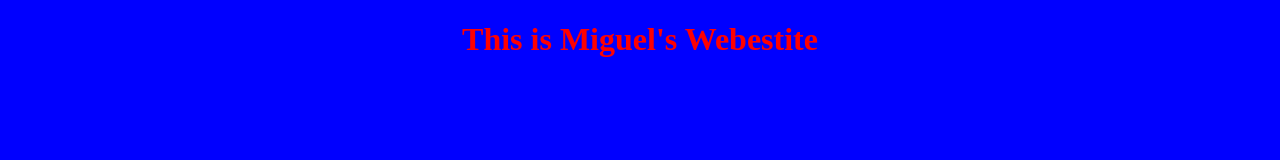
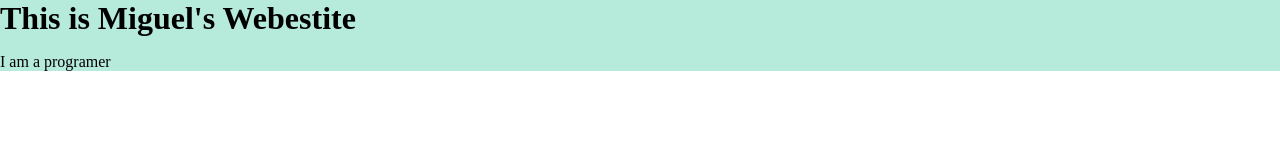
Before and after one commit to migsmix92/Miguel-s-site, a plain HTML site: page index.html in a window 1280 px wide. Drawn offline with Linux system fonts and the light colour scheme.

Commit message:
Add files via upload

```diff
--- a/css/styles.css
+++ b/css/styles.css
@@ -1,8 +1,18 @@
-body{
-    background-color: blue;
+div {
+    background-color: #B6EADA;
 }
 
-h1{
-    text-align: center;
-    color: red;
+body {
+    margin-top: 0px;
+    margin-bottom: 0px;
+    margin-right: 0px;
+    margin-left: 0px
 }
+
+h1 {
+
+    margin-top: 0px;
+    margin-bottom: 0px;
+    margin-right: 0px;
+    margin-left: 0px;
+}
--- a/index.html
+++ b/index.html
@@ -1,17 +1,18 @@
 <!DOCTYPE html>
-<html lang="en">
+
 <head>
-    <meta charset="UTF-8">
 
-    <meta name="viewport" content="width=device-width, initial-scale=1.0">
 
     <title>Miguel's Site</title>
     <link rel="stylesheet" href="css/styles.css">
-    <link rel="icon" href="images/favicon.ico">
+    <link rel="icon" href="images/favicon1.ico">
     <title>Document</title>
 </head>
 <body>
-    <h1>This is Miguel's Webestite</h1>
+    <div class="">
+        <h1>This is Miguel's Webestite</h1>
+        <p>I am a programer </p>
+    </div>
 
 </body>
 </html>
```
Also changed, not shown: images/favicon1.ico (added).
